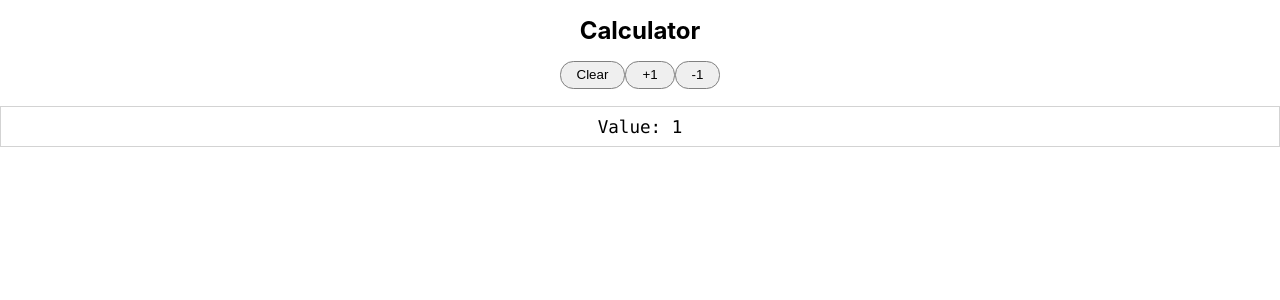
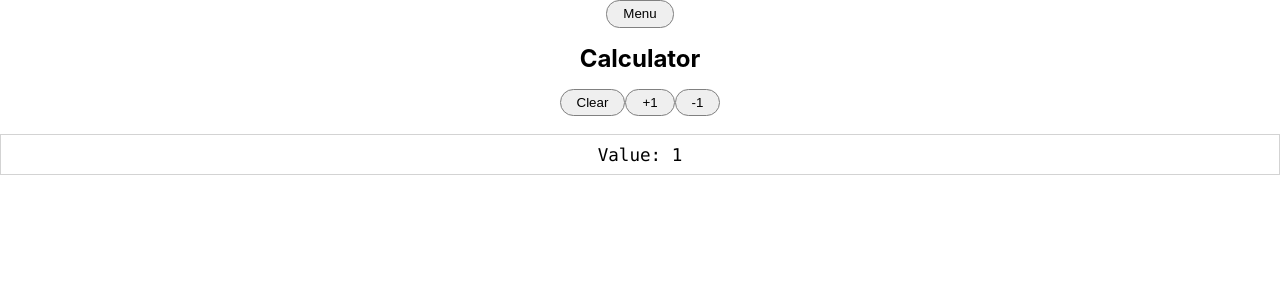
Before and after one commit to jensen-FWK20G-PLU/02-react-tdd, a React (Create React App) app: page / in a window 1280 px wide. Shown: the top 300 px of the page. Built offline with nearby package versions, Linux system fonts and the light colour scheme.

Commit message:
DropMenu some test cases

```diff
--- a/src/App.tsx
+++ b/src/App.tsx
@@ -1,10 +1,14 @@
 import React from 'react';
 import './App.css';
 import Calculator from './components/Calculator';
+import DropMenu from './components/DropMenu'
 
 function App() {
 	return (
 		<div className="App">
+			<header>
+				<DropMenu />
+			</header>
 			<Calculator />
 		</div>
 	);
--- a/src/components/DropMenu.tsx
+++ b/src/components/DropMenu.tsx
@@ -1,15 +1,18 @@
-
+import { useState } from 'react'
 
 const DropMenu = () => {
+	const [menuIsVisible/*, setMenuIsVisible*/] = useState(false)
 
 	return (
 		<nav>
 			<button> Menu </button>
-			<ul>
-				<li> Item 1 </li>
-				<li> Item 2 </li>
-				<li> Item 3 </li>
-			</ul>
+			{ menuIsVisible ? (
+				<ul>
+					<li> Item 1 </li>
+					<li> Item 2 </li>
+					<li> Item 3 </li>
+				</ul>
+			) : null }
 		</nav>
 	)
 }
```
Also changed, not shown: 1 other file (tests, documents, lock files or other folders).
